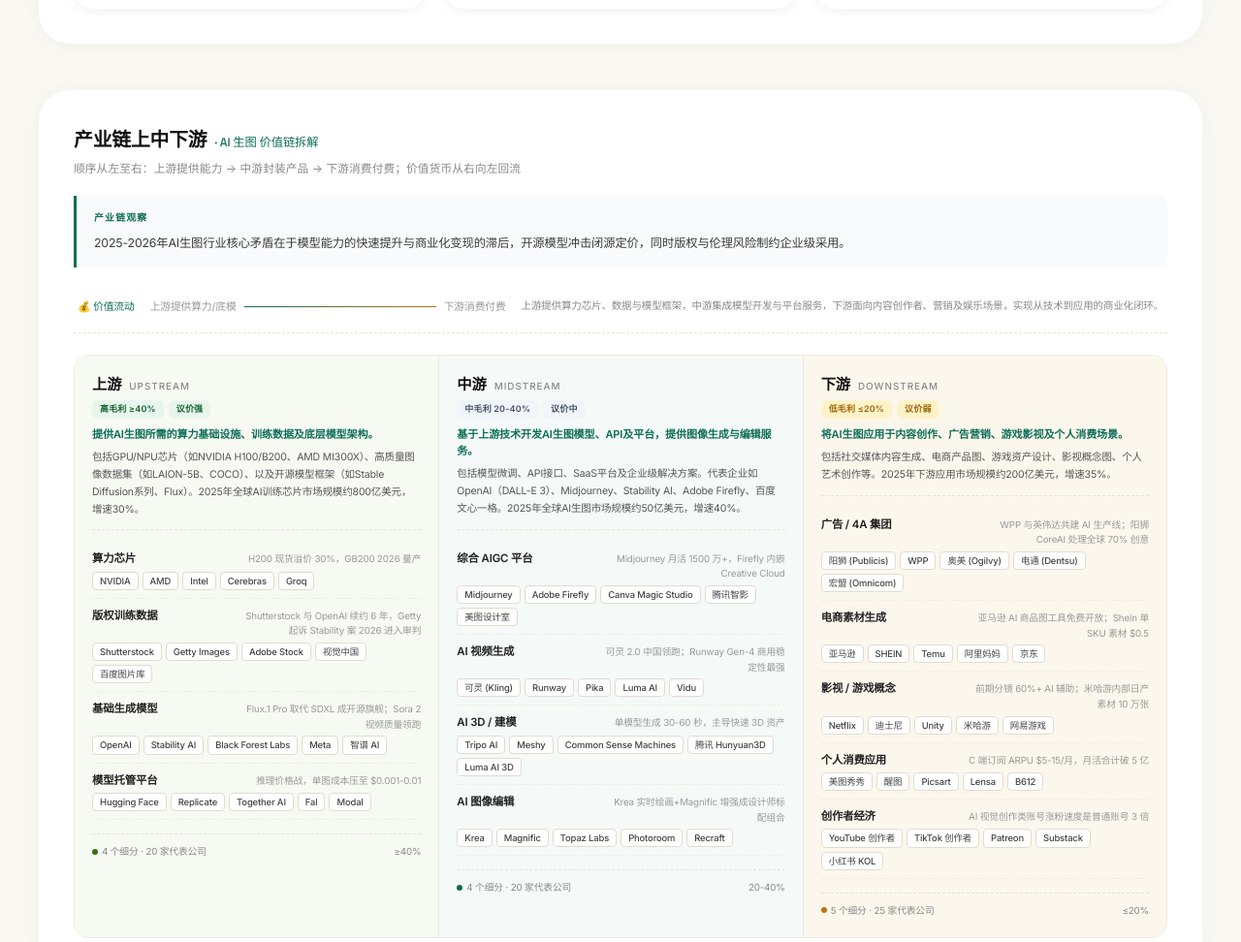
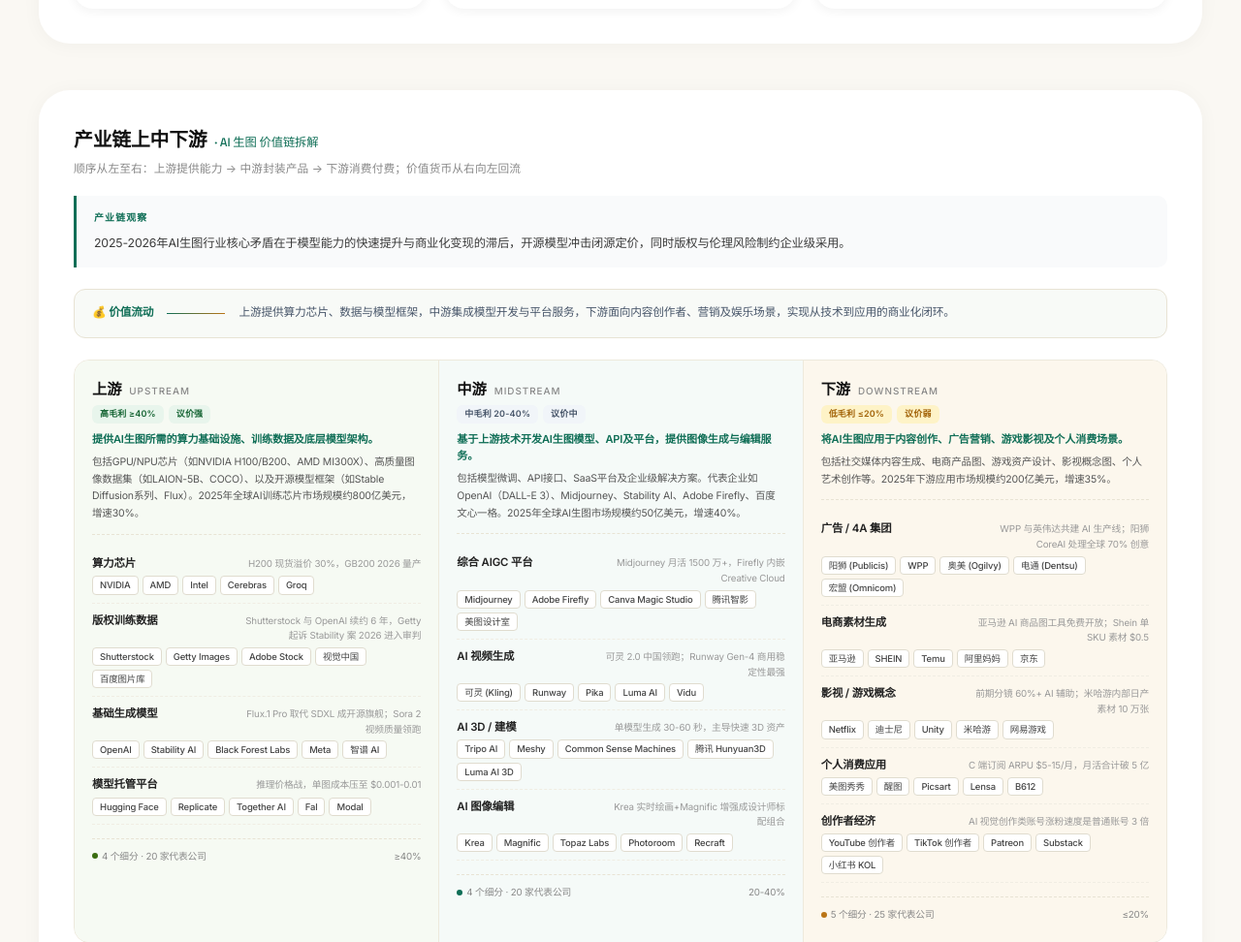
Before and after one commit to znzjLuo1008-netizen/industry-lens-skill, a plain HTML site: page examples/AI生图-百科.html in a window 1280 px wide. Shown: the part 995-1967 px from the top of the page at 97% size. Drawn offline with Linux system fonts and the light colour scheme.

Commit message:
fix: 价值流动区块去掉硬编码占位文案 + 显示稳态
问题: html_template 里 .vc-money-flow 硬编码了 '上游提供算力/底模'
'下游消费付费' 两段文字, 这是当初做 AI 生图时的占位, 对所有行业都
不适用 (智能驾驶/光伏/烟草 都不该这么描述). 而且容器 flex 布局在
某些宽度下文字被压成单字竖排.

修复:
- 删除硬编码占位, 仅展示当前行业自带的 flowNote
- CSS 重写 .vc-money-flow: 用 flex + 浅绿底圆角卡片布局
- mf-note 加 line-height + min-width:0, 自然换行不再竖排
- 4 个示例全部重新拼装

同时补全 README.en 表格 (此前漏了烟草 + AI 生图 50 词错误)

```diff
--- a/examples/AI生图-百科.html
+++ b/examples/AI生图-百科.html
@@ -151,11 +151,11 @@
 .vc-insight strong{color:#166534;font-weight:600}
 
 /* 金钱流向示意（轴） */
-.vc-money-flow{display:flex;align-items:center;justify-content:space-between;padding:10px 4px 18px;font-size:.72rem;color:#666;border-bottom:1px dashed #E8E3D4;margin-bottom:22px}
-.vc-money-flow .mf-label{font-weight:500;color:#0F6E56}
-.vc-money-flow .mf-arrow{flex:1;display:flex;align-items:center;gap:8px;padding:0 16px;color:#999}
+.vc-money-flow{display:flex;align-items:flex-start;gap:14px;padding:14px 18px;font-size:.78rem;color:#475569;background:#F8FAF7;border:1px solid #E8E3D4;border-radius:12px;margin-bottom:22px}
+.vc-money-flow .mf-label{font-weight:600;color:#0F6E56;flex-shrink:0;white-space:nowrap}
+.vc-money-flow .mf-arrow{flex:0 0 60px;display:flex;align-items:center;height:1.4rem}
 .vc-money-flow .mf-arrow .line{flex:1;height:1px;background:linear-gradient(to right,#0F6E56,#BA7517)}
-.vc-money-flow .mf-note{color:#888;font-size:.7rem}
+.vc-money-flow .mf-note{color:#475569;font-size:.78rem;line-height:1.7;flex:1;min-width:0}
 
 /* 三列价值链 */
 .vc-chain{display:grid;grid-template-columns:1fr 1fr 1fr;gap:0;position:relative;border:1px solid #EDE9DC;border-radius:16px;overflow:hidden}
@@ -205,8 +205,8 @@
   .vc-section{padding:24px;border-radius:20px}
   .vc-chain{grid-template-columns:1fr}
   .vc-col + .vc-col{border-left:none;border-top:1px solid #EDE9DC}
-  .vc-money-flow{flex-direction:column;gap:6px;align-items:flex-start}
-  .vc-money-flow .mf-arrow{width:100%;padding:0}
+  .vc-money-flow{flex-direction:column;gap:10px;align-items:flex-start}
+  .vc-money-flow .mf-arrow{width:60px;flex:0 0 auto}
 }
 @media (max-width:520px){
   .page-head{padding:40px 20px 24px}
@@ -468,16 +468,14 @@
     html += '<div class="vc-insight">' + VALUE_CHAIN.keyInsight + '</div>';
   }
 
-  // 金钱流向轴
-  html += '<div class="vc-money-flow">' +
-    '<span class="mf-label">💰 价值流动</span>' +
-    '<span class="mf-arrow">' +
-      '<span>上游提供算力/底模</span>' +
-      '<span class="line"></span>' +
-      '<span>下游消费付费</span>' +
-    '</span>' +
-    (VALUE_CHAIN.flowNote ? '<span class="mf-note">' + VALUE_CHAIN.flowNote + '</span>' : '') +
-  '</div>';
+  // 金钱流向轴（仅展示当前行业的 flowNote，去掉硬编码占位文案）
+  if (VALUE_CHAIN.flowNote) {
+    html += '<div class="vc-money-flow">' +
+      '<span class="mf-label">💰 价值流动</span>' +
+      '<span class="mf-arrow"><span class="line"></span></span>' +
+      '<span class="mf-note">' + VALUE_CHAIN.flowNote + '</span>' +
+    '</div>';
+  }
 
   // 三列价值链
   html += '<div class="vc-chain">';
```
Also changed, not shown: examples/光伏-百科.html (+14 -16 lines), examples/智能驾驶-百科.html (+14 -16 lines), examples/烟草-百科.html (+14 -16 lines), references/html_template.html (+14 -16 lines), 1 other file.
